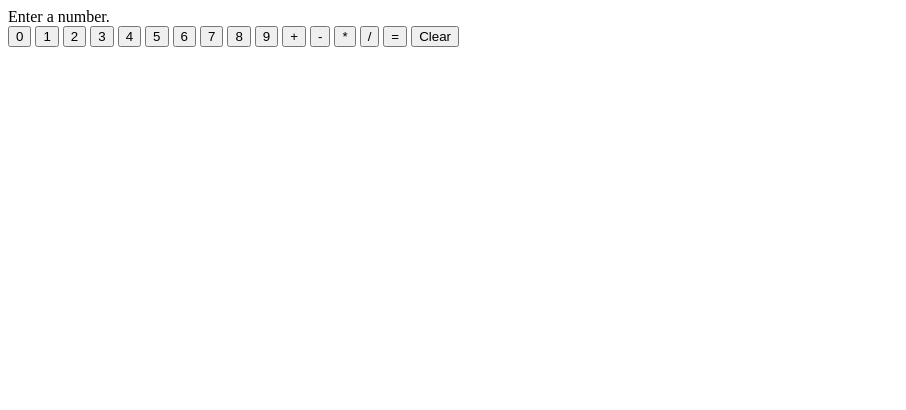
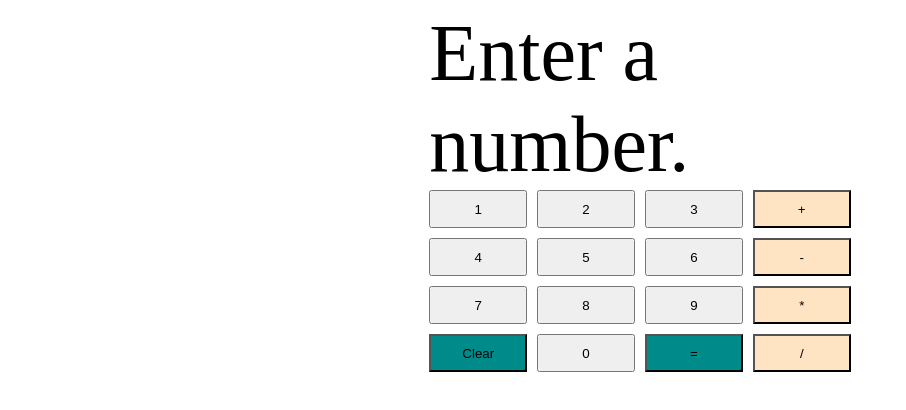
Before and after one commit to Chappo050/Calculator, a plain HTML site: page index.html in a window 1280 px wide. Shown: the whole page, without its empty margins (0-906 px from the left). Drawn offline with Linux system fonts and the light colour scheme.

Commit message:
CSS styling

```diff
--- a/index.html
+++ b/index.html
@@ -13,15 +13,19 @@
     <body>
 
         <div class="container">
-
             <div class="display">
                 <label id="digitDisplay">Enter a number.</label>
             </div>
+        <div class="Calc-Area">
 
-            <div class="Buttons">
+
+                    <button id="one">1</button>
+
+                    <button id="two">2</button>
+
                 <button id="zero">0</button>
-                <button id="one">1</button>
-                <button id="two">2</button>
+
+
                 <button id="three">3</button>
                 <button id="four">4</button>
                 <button id="five">5</button>
@@ -38,8 +42,7 @@
                 <button id="equals">=</button>
                 <button id="clear">Clear</button>
 
-            </div>
-
+        </div>
 
         </div>
 
--- a/style.css
+++ b/style.css
@@ -0,0 +1,102 @@
+.container{
+    display: grid;
+    grid-template-columns: 1fr 1fr 1fr;
+    grid-template-rows: 1fr 1fr 1fr;
+    gap: 0px 0px;
+    grid-template-areas:
+    ". display ."
+    ". Calc-Area ."
+    ". . ."
+    ;
+}
+
+.Calc-Area{
+    display: grid;
+    grid-area: Calc-Area;
+    grid-template-columns: 1fr 1fr 1fr 1fr;
+    grid-template-rows: 1fr 1fr 1fr 1fr;
+    gap: 10px 10px;
+    grid-template-areas:
+    "one two three add"
+    "four five six subtract"
+    "seven eight nine multiply"
+    "clear zero equals divide"
+    ;
+
+}
+
+.display{
+grid-area: display;
+font-size: 80px;
+justify-self: center;
+}
+
+#one{
+    grid-area: one;
+}
+
+#two{
+    grid-area: two;
+}
+
+#three{
+    grid-area: three;
+}
+
+#four{
+    grid-area: four;
+}
+
+#five{
+    grid-area: five;
+}
+
+#six{
+    grid-area: six;
+}
+
+#seven{
+    grid-area: seven;
+}
+
+#eight{
+    grid-area: eight;
+}
+
+#nine{
+    grid-area: nine;
+}
+
+#zero{
+    grid-area: zero;
+}
+
+#clear{
+    grid-area: clear;
+    background-color: darkcyan;
+}
+
+#equals{
+    grid-area: equals;
+    background-color: darkcyan;
+}
+
+#add{
+    grid-area: add;
+    background-color: bisque;
+}
+
+#subtract{
+    grid-area: subtract;
+    background-color: bisque;
+}
+
+#multiply{
+    grid-area: multiply;
+    background-color: bisque;
+}
+
+#divide{
+    grid-area: divide;
+    background-color: bisque;
+}
```
